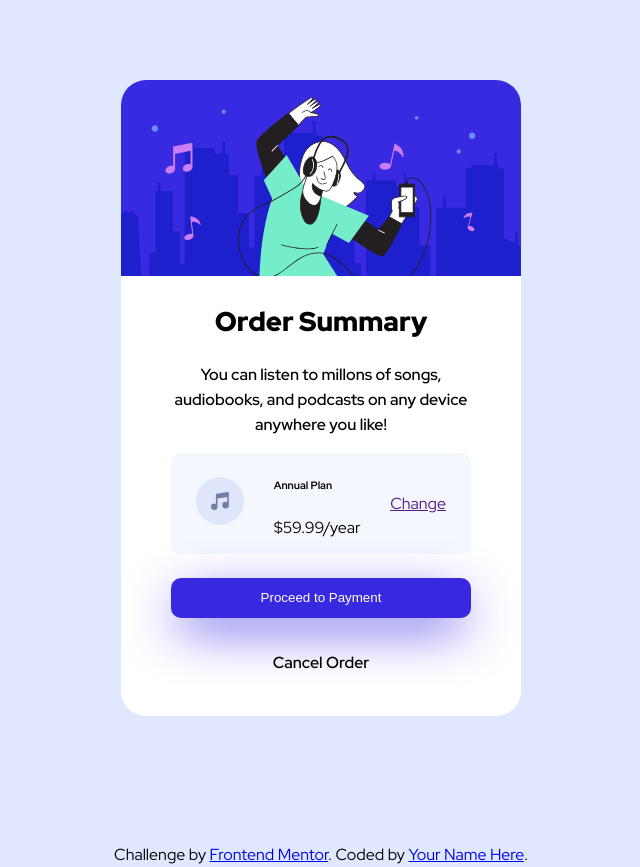
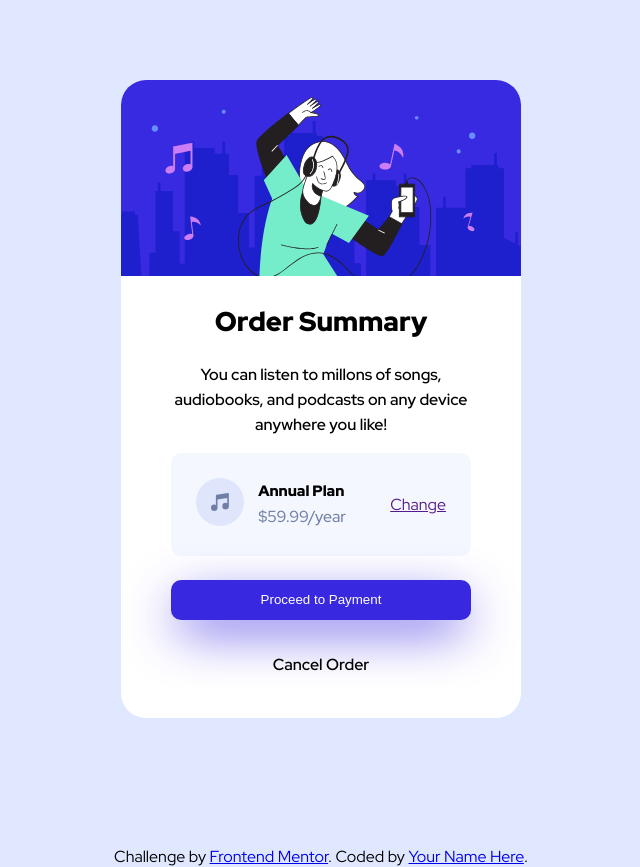
Before and after one commit to abhay0480-eng/order-summary-card-frontend-mentor, a plain HTML site: page index.html in a window 1280 px wide. Shown: the whole page, without its empty margins (319-959 px from the left). Drawn offline with Linux system fonts and the light colour scheme.

Commit message:
edit annual plan container

```diff
--- a/index.html
+++ b/index.html
@@ -42,9 +42,9 @@
             <div>
               <img src="./images/icon-music.svg" alt="music icon" />
             </div>
-            <div>
+            <div class="price-container">
               <h6>Annual Plan</h6>
-              <p>$59.99/year</p>
+              <p class="price">$59.99/year</p>
             </div>
             <div>
               <a href="">Change</a>
--- a/styles.css
+++ b/styles.css
@@ -35,7 +35,7 @@ h1 {
   background-color: hsl(225, 100%, 98%);
   width: 250px;
   border-radius: 10px;
-  padding: 0 25px;
+  padding: 25px 25px;
 }
 
 .para-text {
@@ -67,3 +67,18 @@ footer {
   text-align: center;
   margin-top: 10%;
 }
+h6 {
+  font-size: 15px;
+  font-weight: 900;
+  margin: 0ex;
+}
+
+.price {
+  margin: 0;
+  margin-top: 5px;
+  color: hsl(224, 23%, 55%);
+  font-weight: 500;
+}
+.price-container {
+  margin-left: -30px;
+}
```
